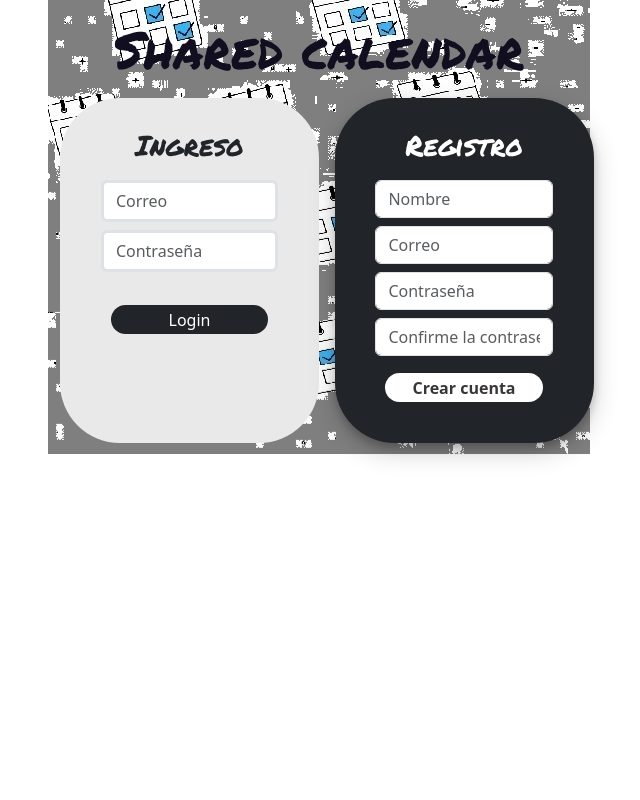
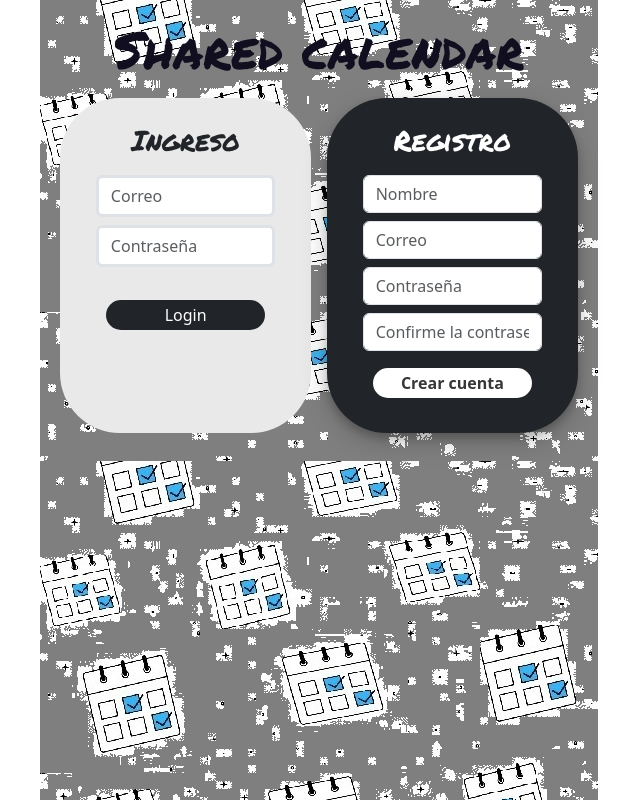
Before and after one commit to Dennisb-galeano/CalendarApp, a React (Vite) app: page /auth in a window 1280 px wide. Shown: the whole page, without its empty margins (321-961 px from the left). Built offline with nearby package versions, Linux system fonts and the light colour scheme.

Commit message:
Ajustes CSS DateCellWrapper.

```diff
--- a/src/auth/pages/LoginPage.css
+++ b/src/auth/pages/LoginPage.css
@@ -3,6 +3,8 @@
 
 .background-image {
   display: flex;
+  min-height: 100vh;
+  background-repeat: repeat;
 }
 
 .title {
@@ -16,9 +18,10 @@
 }
 
 .login-container {
-  margin-block-end: 2%;
+  margin-block-end: 20px;
   max-width: 1170px;
   width: 100%;
+  padding: 0 20px;
 }
 
 .login-container form {
@@ -45,7 +48,9 @@
 .login-form-1,
 .login-form-2 {
   border-radius: 60px;
-  padding: 6%;
+  padding: 5%;
+  flex: 1;
+  min-width: 0; /* Prevent overflow */
 }
 
 .login-form-1 h3,
--- a/src/styles.css
+++ b/src/styles.css
@@ -158,7 +158,7 @@ button:focus-visible {
   font-weight: bold;
   background-color: #de5d4f31;
 
-  padding-top: 2.5%;
+  padding-top: 1.2%;
   color: #00000069;
 }
 
```
